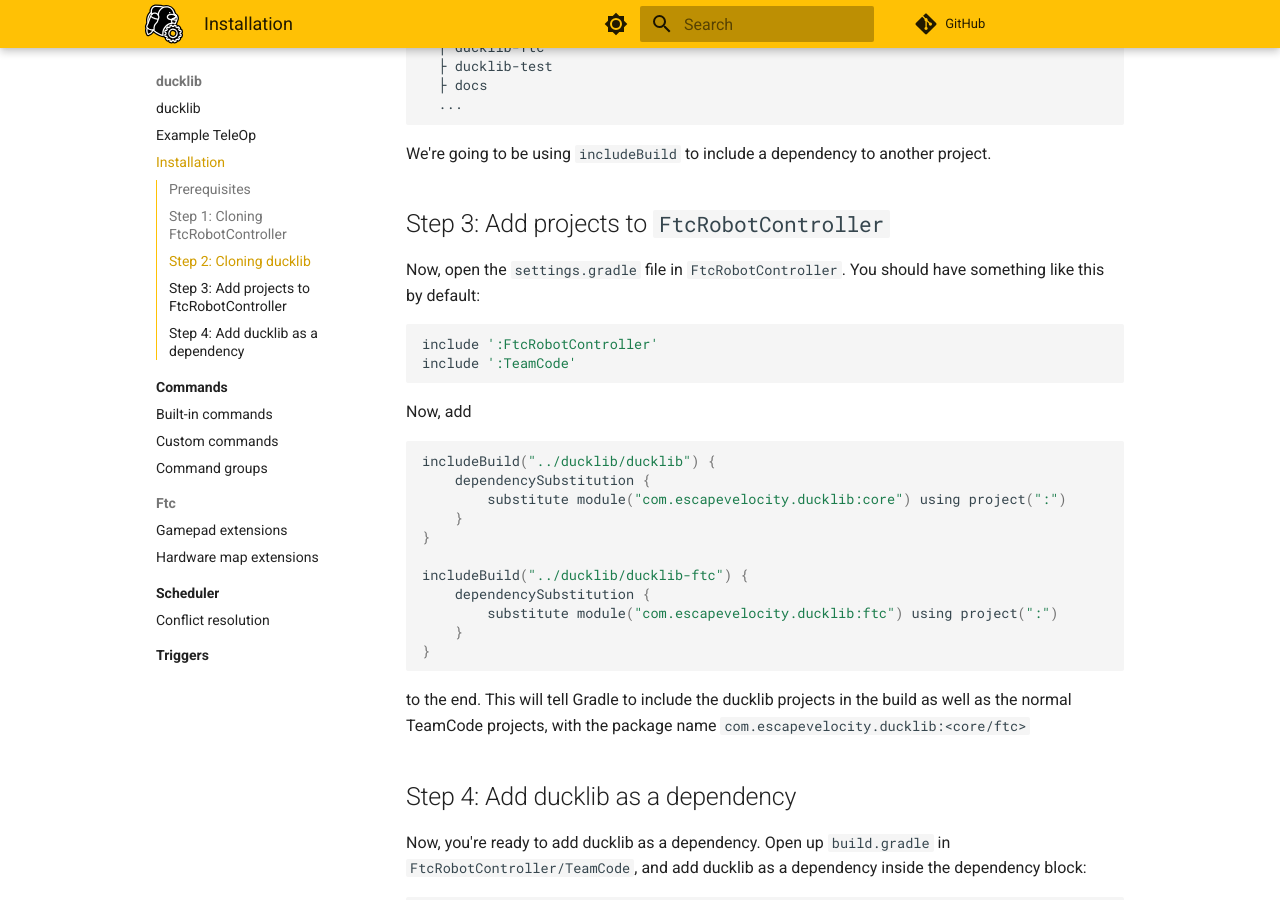
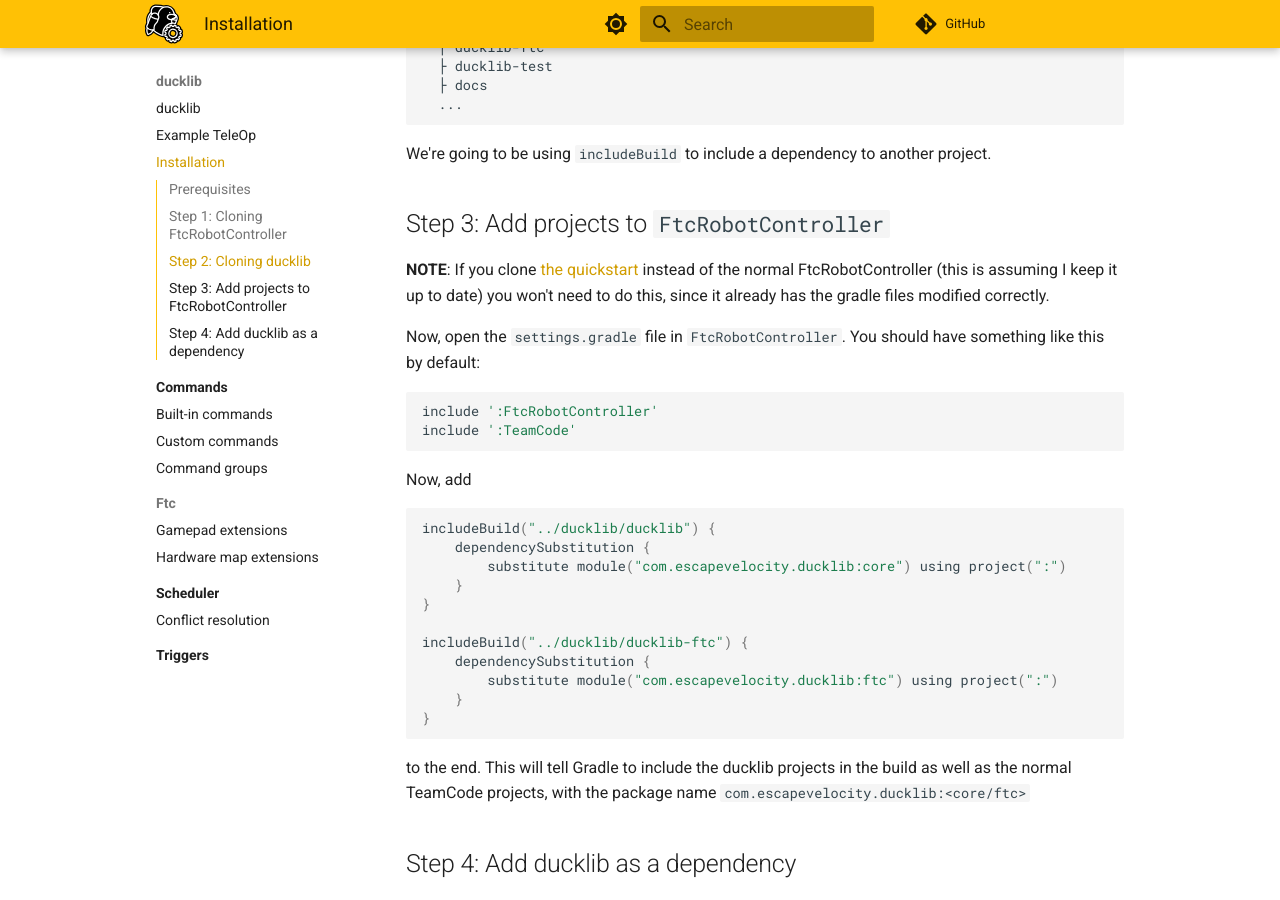
Before and after one commit to escape-velocity-14343/ducklib, an MkDocs documentation site: the page built from docs/ducklib/docs/installation.md, in a window 1280 px wide and 900 px high, scrolled down 840 px. Built offline with MkDocs 1.6.1 and Material for MkDocs 9.7.7, drawn with Linux system fonts in a browser that asks for light colours; comment, search, counter and statistics services are not loaded.

Commit message:
turns out I messed up some stuff

```diff
--- a/docs/ducklib/docs/installation.md
+++ b/docs/ducklib/docs/installation.md
@@ -42,6 +42,12 @@ FTC projects folder
 We're going to be using `includeBuild` to include a dependency to another project.
 
 ## Step 3: Add projects to `FtcRobotController`
+
+**NOTE**:
+If you clone [the quickstart](https://github.com/escape-velocity-14343/ducklib-quickstart) instead of the normal FtcRobotController
+(this is assuming I keep it up to date)
+you won't need to do this,
+since it already has the gradle files modified correctly.
 
 Now, open the `settings.gradle` file in `FtcRobotController`.
 You should have something like this by default:
```
Also changed, not shown: docs/ducklib/docs/ftc/gamepad.md (+1 -1 lines), docs/ducklib/docs/scheduler/index.md (+1 -1 lines), README.md.
